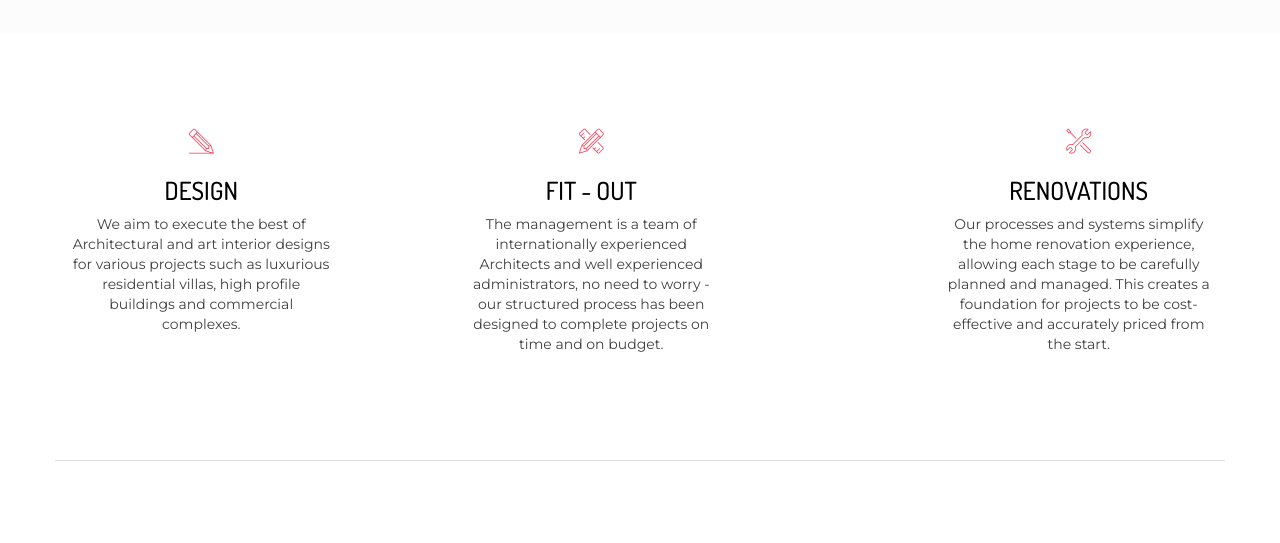
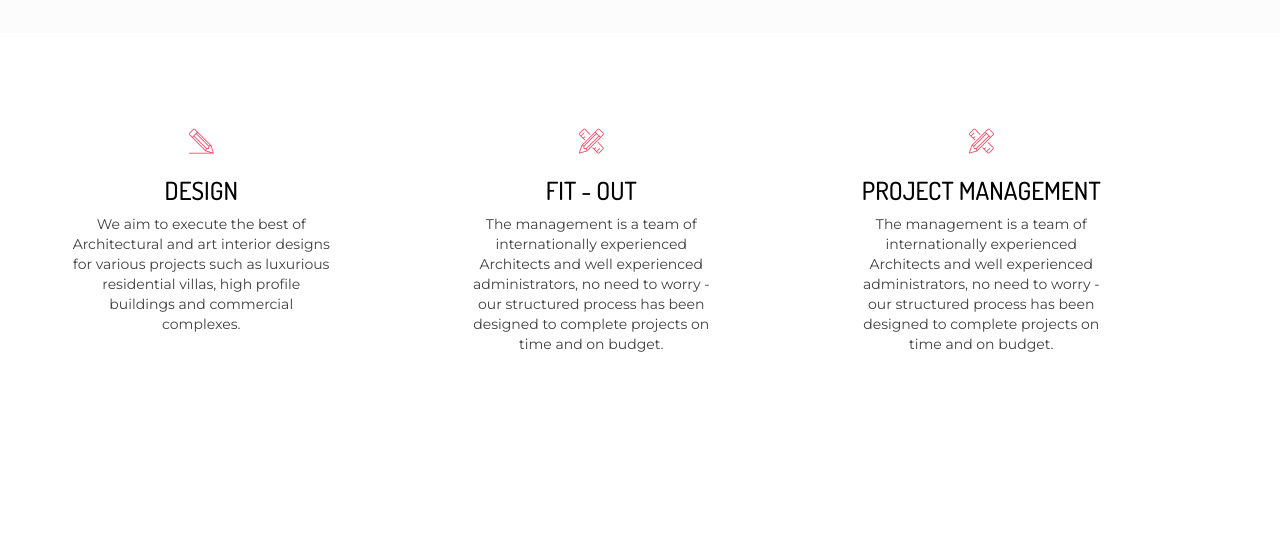
Before and after one commit to hsnzhrn/acton2, a plain HTML site: page index.html in a window 1280 px wide. Shown: the part 820-1363 px from the top of the page. Drawn offline with Linux system fonts and the light colour scheme.

Commit message:
SERVICES

```diff
--- a/index.html
+++ b/index.html
@@ -126,8 +126,15 @@
                         <p>The management is a team of internationally experienced Architects and well experienced administrators, no need to worry - our structured process has been designed to complete projects on time and on budget.</p>
                     </div>
                 </div>
+                <div class="col-md-3 text-center col-lg-offset-1">
+                    <div class="single_service wow fadeInUp" data-wow-delay="3s">
+                        <i class="icon-tools"></i>
+                        <h2>PROJECT MANAGEMENT</h2>
+                        <p>The management is a team of internationally experienced Architects and well experienced administrators, no need to worry - our structured process has been designed to complete projects on time and on budget.</p>
+                    </div>
+                </div>
                 <div class="col-md-3 text-center col-lg-offset-2">
-                    <div class="single_service wow fadeInUp" data-wow-delay="3s">
+                    <div class="single_service wow fadeInUp" data-wow-delay="4s">
                         <i class="icon-tools-2"></i>
                         <h2>RENOVATIONS</h2>
                         <p>Our processes and systems simplify the home renovation experience, allowing each stage to be carefully planned and managed. This creates a foundation for projects to be cost-effective and accurately priced from the start.</p>
```
